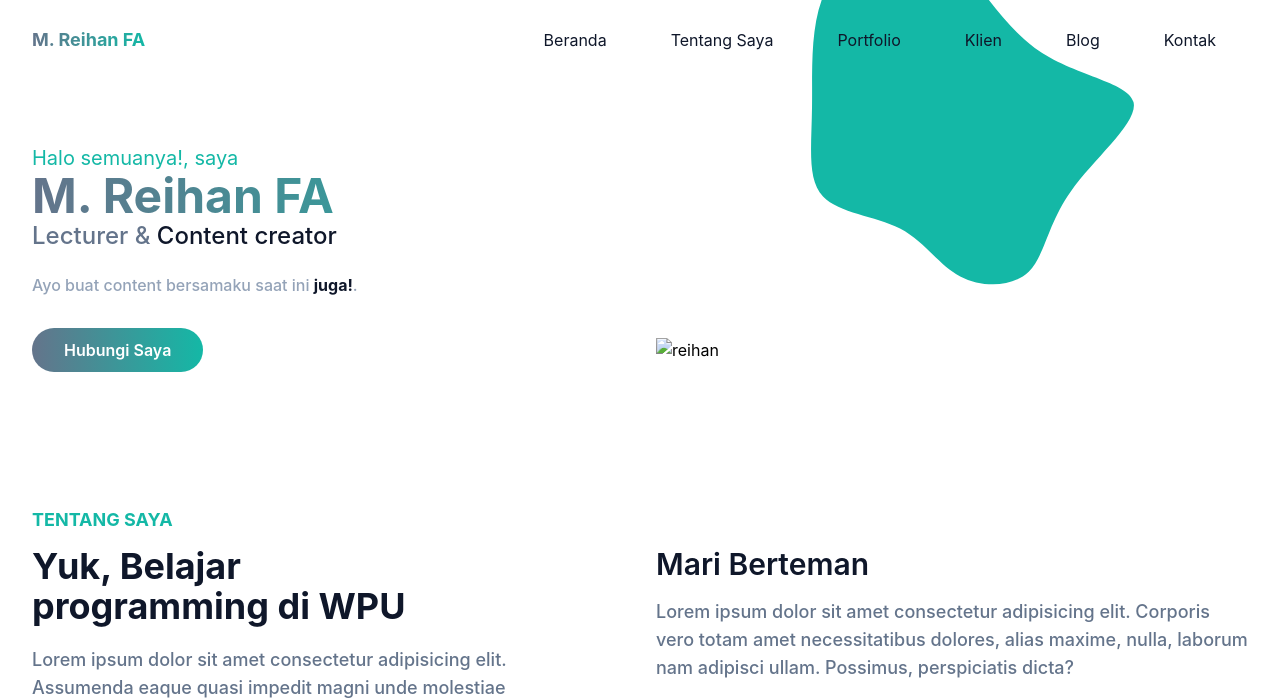
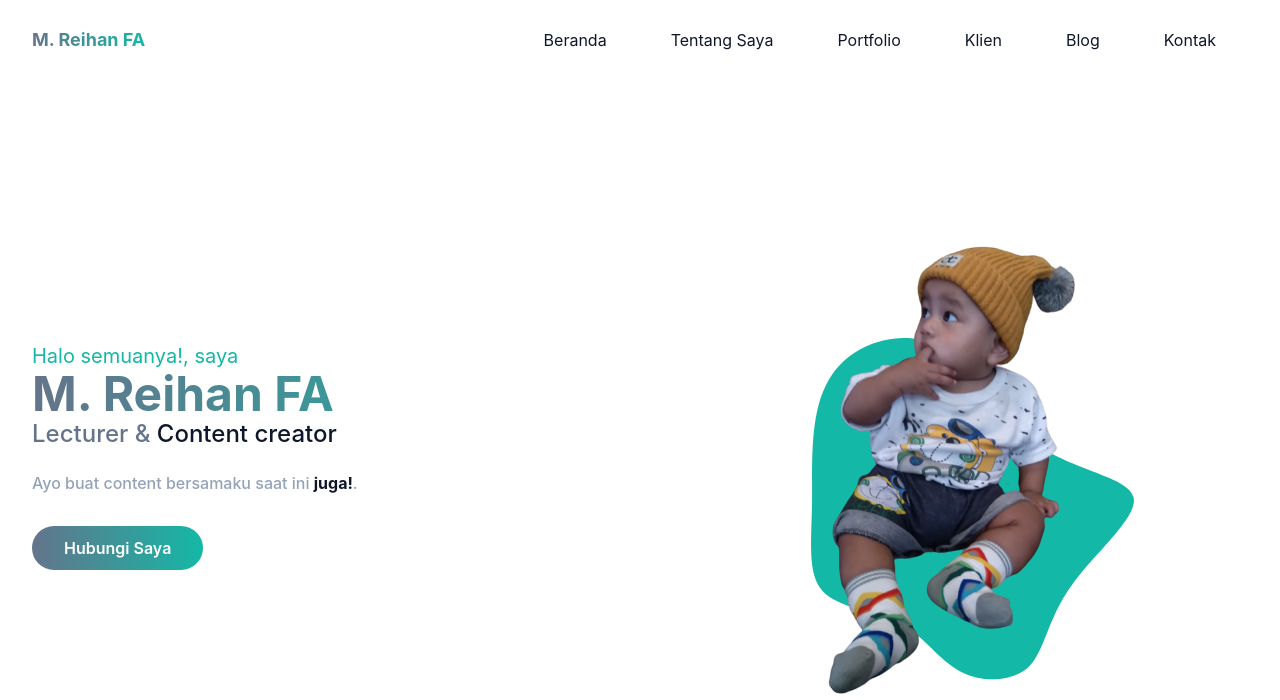
Before and after one commit to hasan000amin/portfolio-tailwind-css, a website: page index.html in a window 1280 px wide. Shown: the top 700 px of the page. Drawn offline with nearby package versions, Linux system fonts and the light colour scheme; files that its build step writes are made by us from their sources; the site is published under a folder, as on GitHub Pages, so addresses that start at the root find nothing.

Commit message:
update style lg

```diff
--- a/index.html
+++ b/index.html
@@ -82,7 +82,7 @@
 
                 <div class="w-full self-end px-4 lg:w-1/2">
                     <div class="mt-10 relative lg:mt-9 lg:right-0">
-                        <img src="/dist/img/reihan.png" alt="reihan" class="max-w-full mx-auto" />
+                        <img src="dist/img/reihan.png" alt="reihan" class="max-w-full mx-auto" />
                         <span class="absolute bottom-0 -z-10 left-1/2 -translate-x-1/2 md:scale-125">
                             <svg width="400" height="400" viewBox="0 0 200 200" xmlns="http://www.w3.org/2000/svg">
                                 <path fill="#14b8a6"
```
